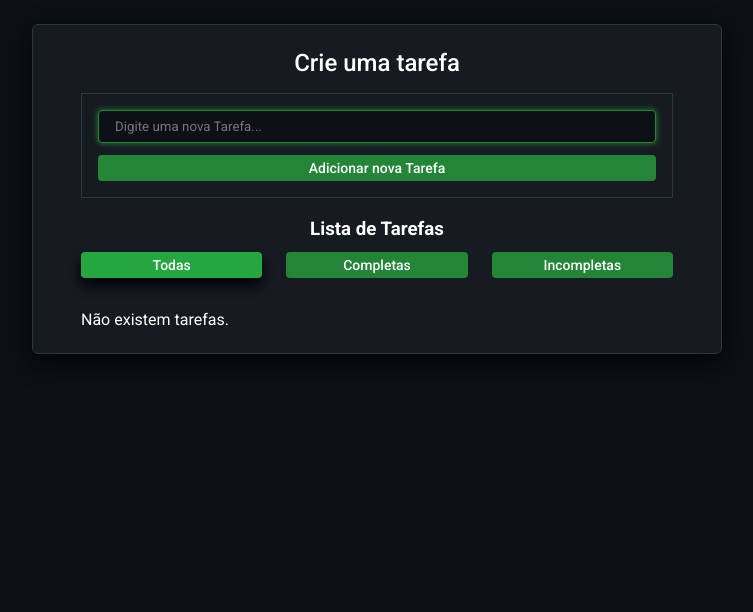
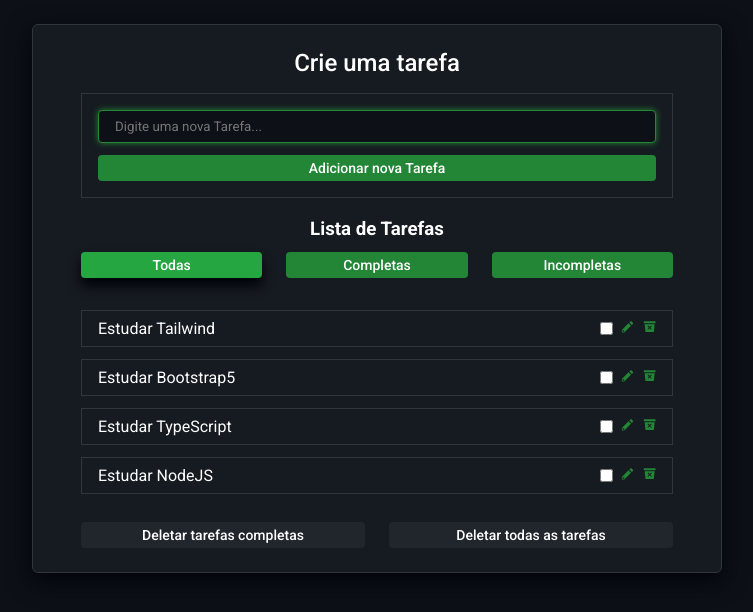
Before and after one commit to LucasBargas/todo_list, a React (Create React App) app: page / in a window 1280 px wide. Shown: the top 612 px of the page, without its empty margins (263-1016 px from the left). Built offline with nearby package versions, Linux system fonts and the light colour scheme.

Commit message:
Tarefas padrões - criadas

```diff
--- a/src/pages/HomePage/Homepage.js
+++ b/src/pages/HomePage/Homepage.js
@@ -4,7 +4,14 @@ import CreateTask from './CreateTask/CreateTask';
 import List from './List/List';
 
 const Homepage = () => {
-  const [taskList, setTaskList] = useState([]);
+  const defaulTasks = [
+    { task: 'Estudar Tailwind', defaultCategory: 'all', category: 'todo' },
+    { task: 'Estudar Bootstrap5', defaultCategory: 'all', category: 'todo' },
+    { task: 'Estudar TypeScript', defaultCategory: 'all', category: 'todo' },
+    { task: 'Estudar NodeJS', defaultCategory: 'all', category: 'todo' },
+  ];
+
+  const [taskList, setTaskList] = useState([...defaulTasks]);
 
   return (
     <S.TodoListContainer>
--- a/src/pages/HomePage/List/List.js
+++ b/src/pages/HomePage/List/List.js
@@ -144,6 +144,7 @@ const List = ({ taskList, setTaskList }) => {
       setEditModal(null);
       setDeleteDoneTasksModal(null);
       setDeleteAllTasksModal(null);
+      setDoneErrorMsg(false);
     }
   }
 
@@ -152,6 +153,7 @@ const List = ({ taskList, setTaskList }) => {
     setEditModal(null);
     setDeleteDoneTasksModal(null);
     setDeleteAllTasksModal(null);
+    setDoneErrorMsg(false);
   }
 
   return (
```
